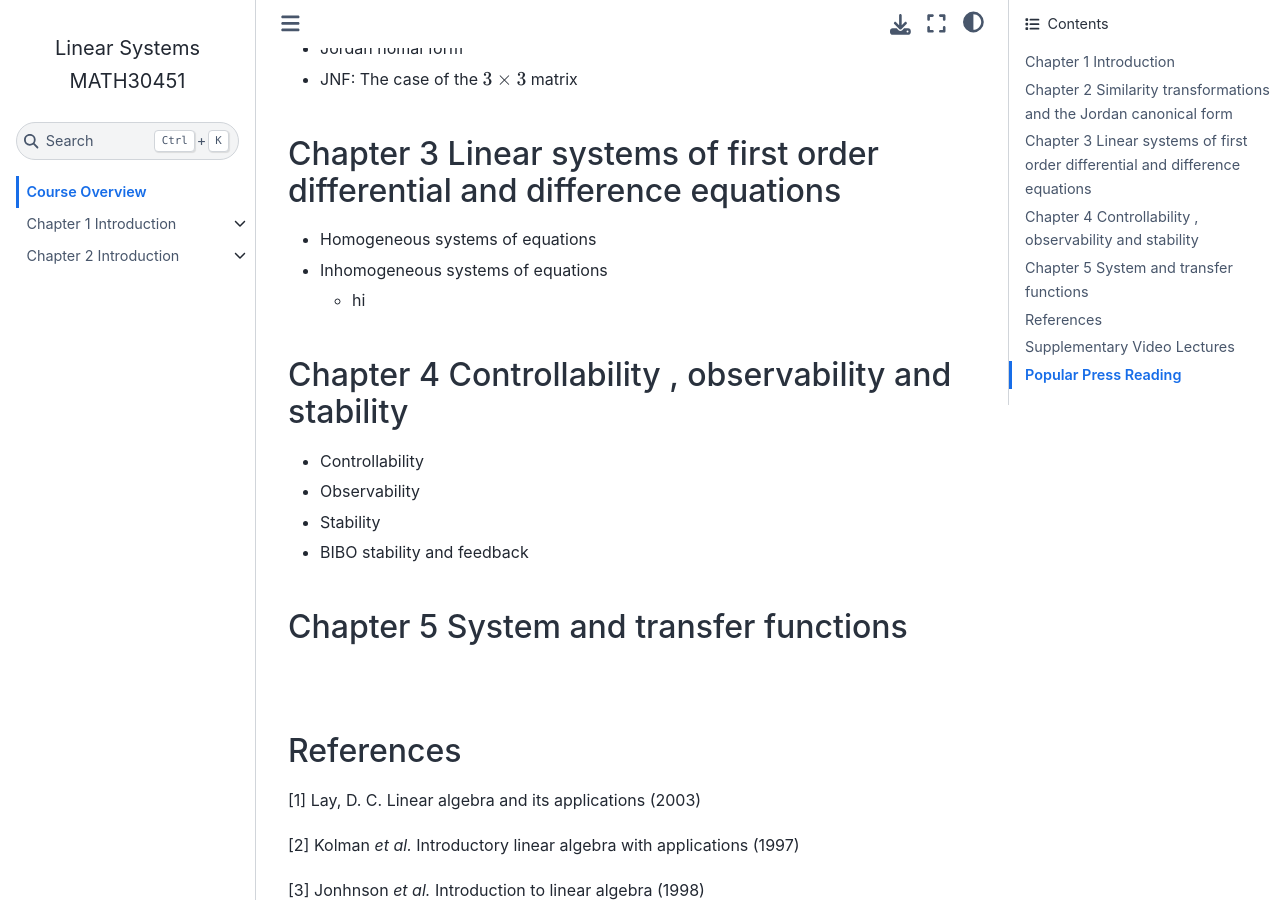
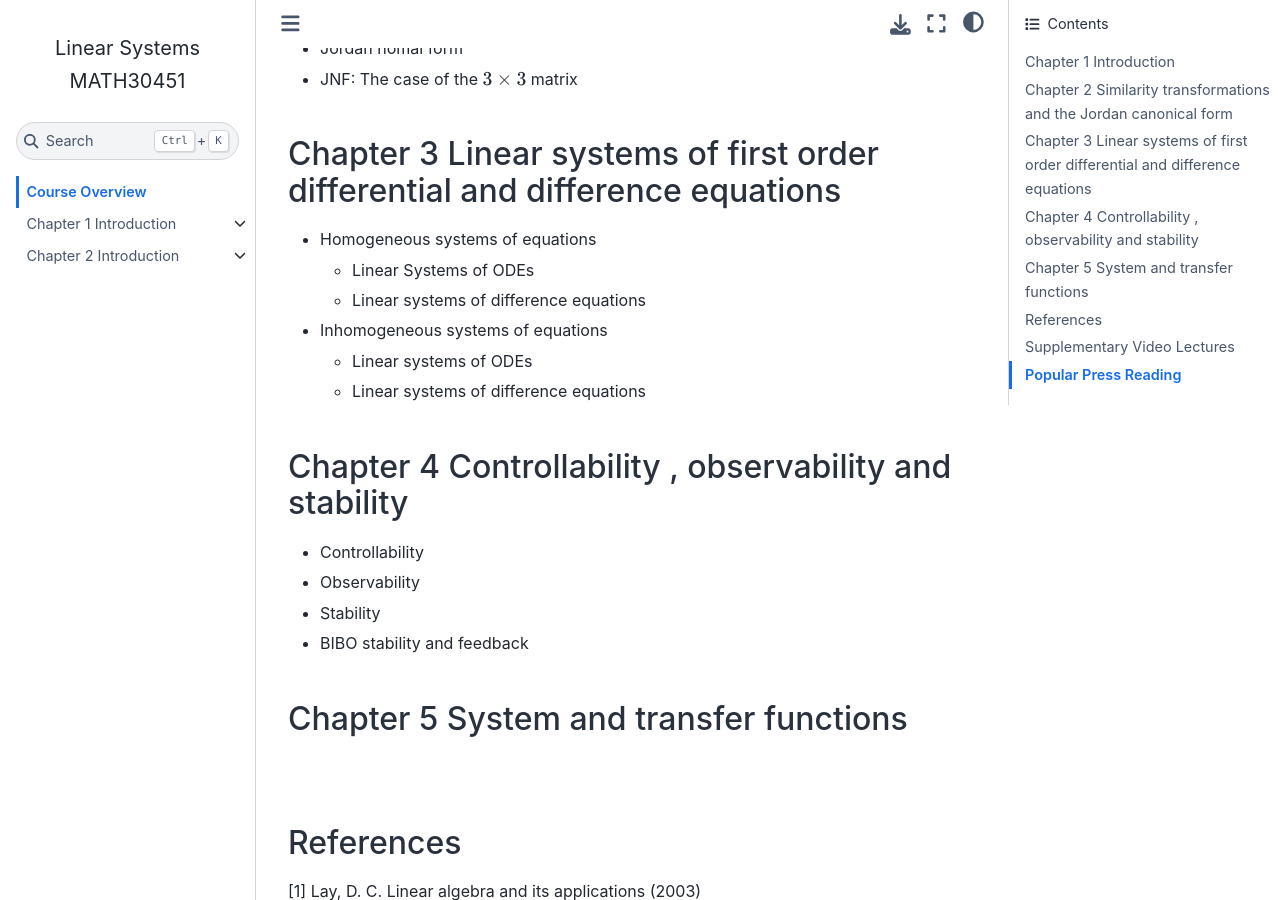
Before and after one commit to jjcrofts77/Linear-Systems-MATH30451, a Jupyter Book: the page built from intro.md, in a window 1280 px wide and 900 px high, scrolled down 502 px. Built offline with Jupyter Book 1.0.4 settings and Sphinx 7.4.7 and the Sphinx Book theme 1.1.4, drawn with Linux system fonts in a browser that asks for light colours.

Commit message:
Update intro.md

```diff
--- a/intro.md
+++ b/intro.md
@@ -15,8 +15,11 @@ This Jupyterbook provides the course notes for the third year module Linear Syst
 
 ### Chapter 3 Linear systems of first order differential and difference equations
    - Homogeneous systems of equations
+      - Linear Systems of ODEs
+      - Linear systems of difference equations
    - Inhomogeneous systems of equations
-      - hi
+      - Linear systems of ODEs
+      - Linear systems of difference equations
 
 ### Chapter 4 Controllability , observability and stability
    - Controllability
```
